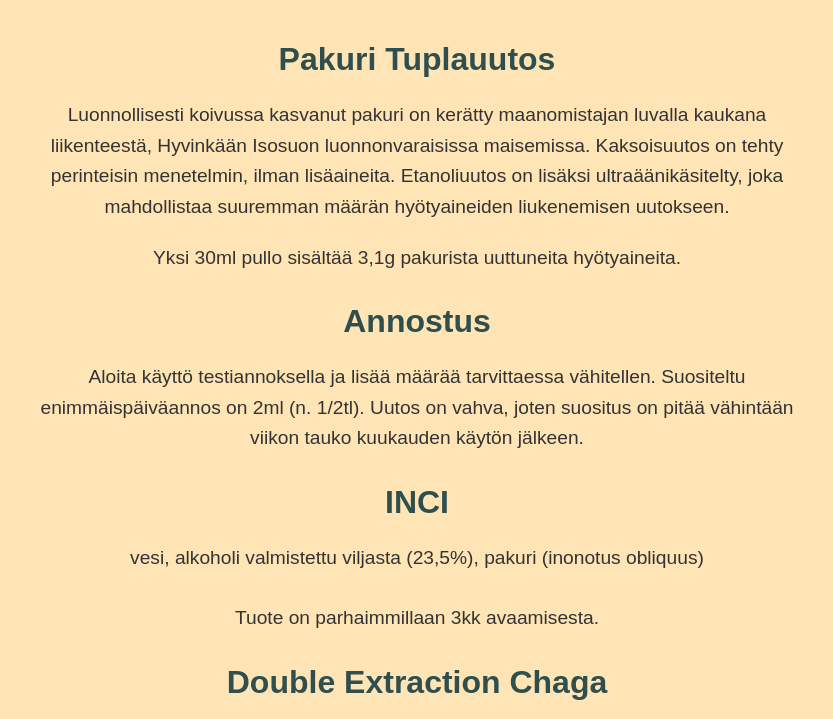
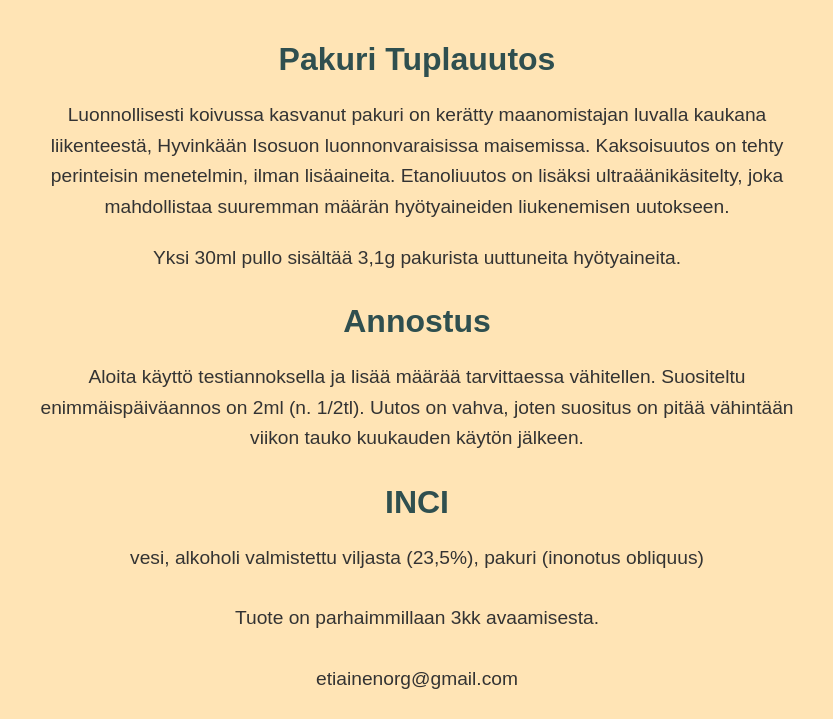
Before and after one commit to etiainenorg/Pakuri-Chaga-tuplauutos, a plain HTML site: page index.html in a window 1280 px wide. Shown: the top 719 px of the page, without its empty margins (223-1056 px from the left). Drawn offline with Linux system fonts and the light colour scheme.

Commit message:
Update index.html

```diff
--- a/index.html
+++ b/index.html
@@ -53,6 +53,11 @@
         <p>Tuote on parhaimmillaan 3kk avaamisesta.</p>
     </div>
 
+   <!-- Additional Info Section -->
+    <div class="section">
+        <p>etiainenorg@gmail.com</p>
+    </div>
+
     <!-- Double Extraction Chaga Section -->
     <div class="section">
         <h1>Double Extraction Chaga</h1>
```
